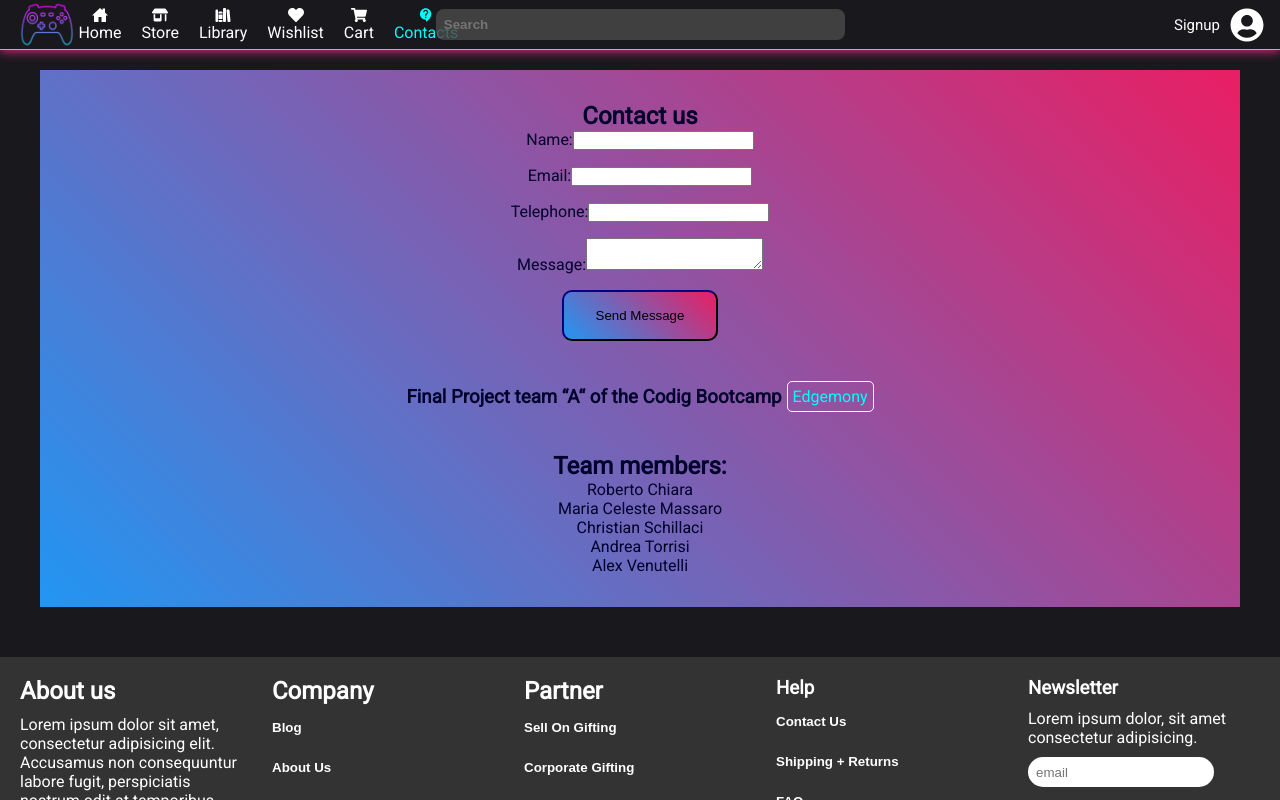
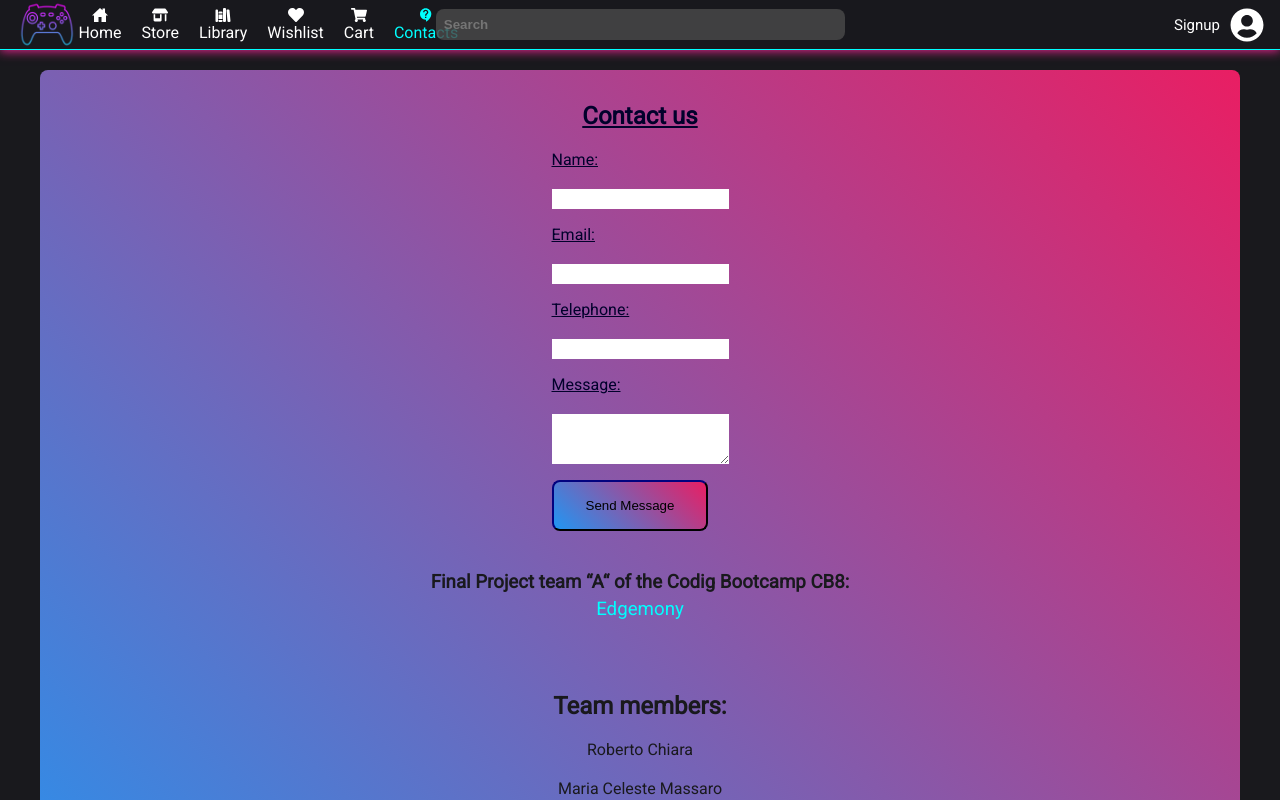
Before and after one commit to RobertoChiara/A-Team-FinalProject-CB8, a Next.js app: page /contacts in a window 1280 px wide. Shown: the top 800 px of the page. Built offline with nearby package versions, Linux system fonts and the light colour scheme.

Commit message:
main build

```diff
--- /dev/null
+++ b/models/guest.js
@@ -0,0 +1,18 @@
+import mongoose from "mongoose";
+
+const guestSchema = new mongoose.Schema({
+  name: { type: String, required: true, unique: true },
+  email: { type: String, required: true },
+  telephone: { type: String, required: true },
+  message: { type: String, required: true },
+});
+
+let Guest;
+
+try {
+  Guest = mongoose.model("Guest");
+} catch {
+  Guest = mongoose.model("Guest", guestSchema);
+}
+
+export default Guest;
--- /dev/null
+++ b/src/pages/api/guest.js
@@ -0,0 +1,30 @@
+import dbConnect from "../../../db";
+import Guest from "../../../models/guest";
+
+dbConnect();
+
+export default async function handler(req, res) {
+  if (req.method === "POST") {
+    try {
+      let { name, email, telephone, message } = req.body;
+
+      let newGuest = new Guest({
+        name,
+        email,
+        telephone,
+        message,
+      });
+
+      await newGuest.save();
+
+      return res.status(201).json({ success: true, data: newGuest });
+    } catch (error) {
+      console.error("Error saving:", error);
+      return res.status(500).json({ success: false, error: "Error saving" });
+    }
+  } else {
+    return res
+      .status(405)
+      .json({ success: false, error: "Method Not Allowed" });
+  }
+}
--- a/src/pages/contacts/index.jsx
+++ b/src/pages/contacts/index.jsx
@@ -6,30 +6,33 @@ import Link from "next/link";
 const Contact = () => {
   const [name, setName] = useState("");
   const [email, setEmail] = useState("");
+  const [telephone, setTelephone] = useState("");
   const [message, setMessage] = useState("");
   const router = useRouter();
 
   const handleSubmit = async (e) => {
     e.preventDefault();
 
-    const data = { name, email, message };
+    const data = { name, email, telephone, message };
 
     try {
-      const response = await fetch("/api/contact", {
+      const response = await fetch("/api/guest", {
         method: "POST",
         headers: { "Content-Type": "application/json" },
         body: JSON.stringify(data),
       });
 
       if (response.ok) {
-        alert("Messaggio inviato correttamente!");
+        alert("Message sent correctly!");
         router.push("/");
       } else {
-        alert("Errore durante l'invio del messaggio");
+        alert("Error sending message. Please try again later.");
       }
     } catch (error) {
       console.error(error);
-      alert("Si è verificato un problema. Riprova più tardi.");
+      alert(
+        "A problem occurred while sending the message. Please try again later."
+      );
     }
   };
 
@@ -64,11 +67,11 @@ const Contact = () => {
           <div className={styles.inputGroup}>
             <label htmlFor="telephone">Telephone:</label>
             <input
-              type="telephone"
+              type="text"
               id="telephone"
               name="telephone"
-              value={email}
-              onChange={(e) => setEmail(e.target.value)}
+              value={telephone}
+              onChange={(e) => setTelephone(e.target.value)}
               required
             />
           </div>
@@ -76,6 +79,7 @@ const Contact = () => {
           <div className={styles.inputGroup}>
             <label htmlFor="message">Message:</label>
             <textarea
+              className={styles.inputMessage}
               id="message"
               name="message"
               value={message}
@@ -90,7 +94,7 @@ const Contact = () => {
       </div>
 
       <div className={styles.linkContainer}>
-        <h3>Final Project team &ldquo;A&ldquo; of the Codig Bootcamp</h3>
+        <h3>Final Project team &ldquo;A&ldquo; of the Codig Bootcamp CB8:</h3>
         <Link
           className={styles.link}
           rel="edgemony"
@@ -100,13 +104,17 @@ const Contact = () => {
         </Link>
       </div>
 
-      <div>
+      <div className={styles.teamContainer}>
         <h1>Team members:</h1>
-        <p>Roberto Chiara</p>
-        <p>Maria Celeste Massaro</p>
-        <p>Christian Schillaci</p>
-        <p>Andrea Torrisi</p>
-        <p>Alex Venutelli</p>
+        <Link href="https://github.com/RobertoChiara">Roberto Chiara</Link>
+        <Link href="https://github.com/MCelesteMassaro">
+          Maria Celeste Massaro
+        </Link>
+        <Link href="https://github.com/ChriSchillaci">Christian Schillaci</Link>
+        <Link href="https://github.com/AndreaTorris">Andrea Torrisi</Link>
+        <Link href="https://github.com/AlexVenutelli">Alex Venutelli</Link>
+        <h1>Team Leader</h1>
+        <Link href="https://github.com/giusene">Giuseppe Senettone</Link>
       </div>
     </section>
   );
--- a/src/styles/Contact.module.scss
+++ b/src/styles/Contact.module.scss
@@ -1,55 +1,69 @@
+@use "../assets/mixins";
+
 .contact {
+  @include mixins.flex(column, space-between, center, 40px);
   background: linear-gradient(45deg, #2196f3, #e91e63);
   padding: 2rem 0;
-  text-align: center;
-  display: flex;
-  flex-direction: column;
-  justify-content: flex-end;
   width: 100%;
-  gap: 40px;
-  color:#01012b;
+  color: #19191d;
+  border-radius: 8px;
 
   .container {
-    display: flex;
-    flex-direction: column;
-    justify-content: flex-start;
+    @include mixins.flex(column, center, center, 20px);
     max-width: auto;
     margin: 0 auto;
     color: #01012b;
-    //border: 1px solid red;
+    text-decoration: underline;
   }
 
   .inputGroup {
+    @include mixins.flex(column, flex-start, stretch, 20px);
+    width: 100%;
     margin-bottom: 1rem;
-  }
 
-  .contact-textarea {
-    height: 10rem;
-    resize: vertical;
-    border-radius: 25px;
+    input,
+    textarea {
+      width: 100%;
+      height: 20px;
+      border: none;
+    }
+
+    .inputMessage {
+      height: 50px;
+    }
   }
 
   .submitButton {
     background: linear-gradient(45deg, #2196f3, #e91e63);
     padding: 1rem 2rem;
     border-color: #01012b;
-    border-radius: 10px;
+    border-radius: 8px;
+    align-self: center;
     cursor: pointer;
-    transition: background-color 0.3s;
+    transition: transform 0.3s ease-in-out;
+
+    &:hover {
+      transform: scale(1.1);
+    }
   }
 
-  .linkContainer{
-    display: flex;
-    align-items: center;
-    justify-content: center;
-    gap: 5px;
+  .linkContainer {
+    @include mixins.flex(column, center, center, 5px);
   }
 
   .link {
-   color:aqua;
-   border: 1px solid white;
-   border-radius: 5px;
-   padding: 5px;
+    font-size: 18.72px;
+    color: aqua;
+    text-decoration: none;
+    transition: color 0.3s ease-in-out;
+
+    &:hover {
+      color: #01012b;
+    }
   }
 
+  .teamContainer {
+    @include mixins.flex(column, center, center, 20px);
+    margin-top: 2rem;
+  }
 }
```
Also changed, not shown: src/utils/useFilter.js (added, +23 -0 lines).
